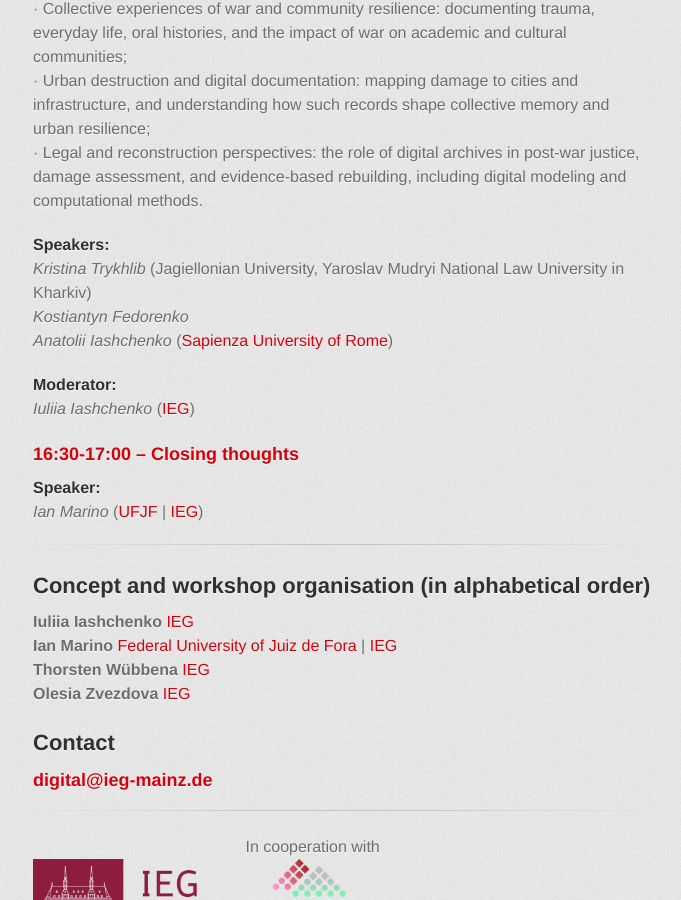
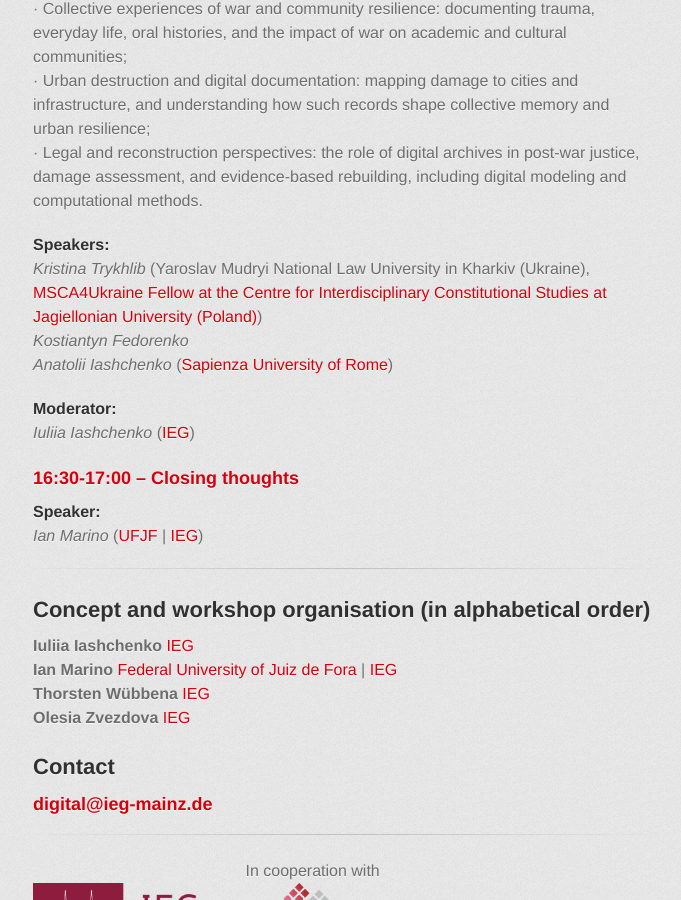
Before and after one commit to ieg-dhr/LivArch-Workshop_II, a Jekyll site: the page built from index.md, in a window 1280 px wide and 900 px high, scrolled down 2418 px. Shown: the whole window, without its empty margins (297-978 px from the left). Built offline with Jekyll 4.4.1, drawn with Linux system fonts in a browser that asks for light colours; some web fonts are replaced.

Commit message:
Update index.md

```diff
--- a/index.md
+++ b/index.md
@@ -60,7 +60,7 @@ Bringing together specialists from Ukrainian documentation initiatives, the work
 · Legal and reconstruction perspectives: the role of digital archives in post-war justice, damage assessment, and evidence-based rebuilding, including digital modeling and computational methods.
 
 #### Speakers:
-*Kristina Trykhlib* (Jagiellonian University, Yaroslav Mudryi National Law University in Kharkiv)
+*Kristina Trykhlib* (Yaroslav Mudryi National Law University in Kharkiv (Ukraine), [MSCA4Ukraine Fellow at the Centre for Interdisciplinary Constitutional Studies at Jagiellonian University (Poland)](https://cisk.wpia.uj.edu.pl/en_GB/kristina-trykhlib))
 *Kostiantyn Fedorenko*
 *Anatolii Iashchenko* ([Sapienza University of Rome](https://phd.uniroma1.it/web/ANATOLII-IASHCHENKO_nP2097593_EN.aspx))
 
```
